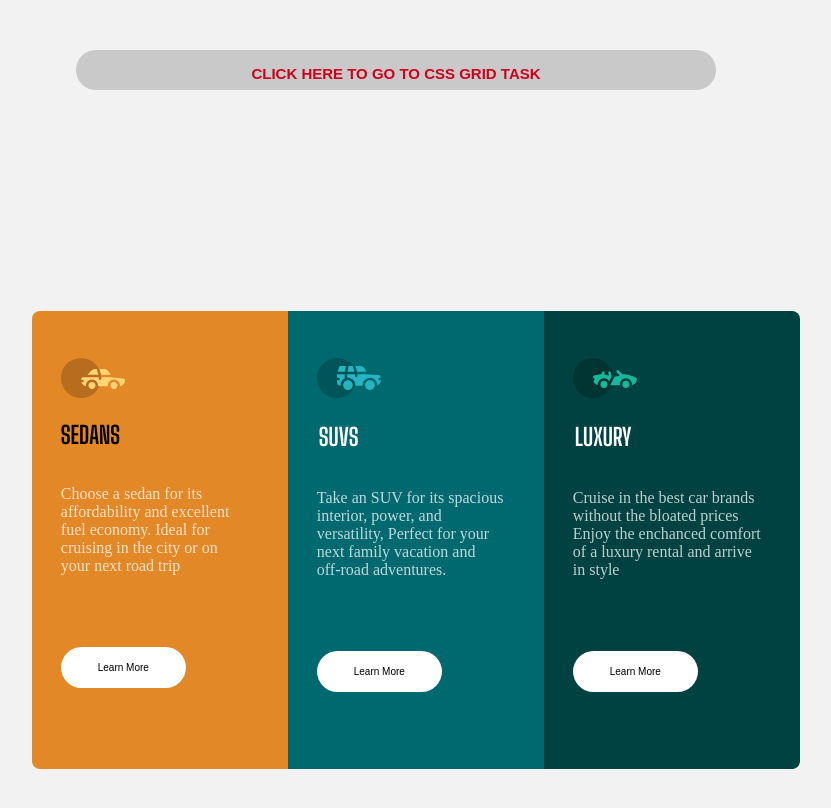
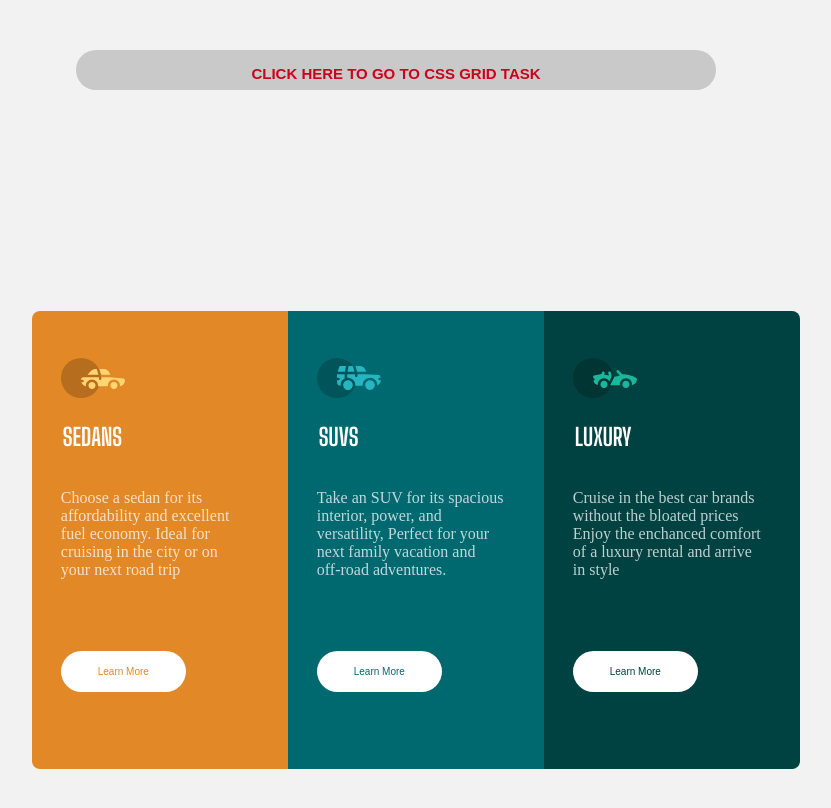
Before and after one commit to Seyopsy/css-grid-flexbox, a plain HTML site: page index.html in a window 1280 px wide. Shown: the whole page, without its empty margins (224-1055 px from the left). Drawn offline with Linux system fonts and the light colour scheme.

Commit message:
Add files via upload

```diff
--- a/index.html
+++ b/index.html
@@ -18,7 +18,7 @@
     <a href="grid.html" > <button class="special_button" type="button">CLICK HERE TO GO TO CSS GRID TASK</button>
     </a>
     <main>
-      <div id="#spec_button1" class="left-content">
+      <div class="left-content">
         <br>
         <img src="icon-sedans.svg" alt="SEDANS" />
         <br />
@@ -37,9 +37,9 @@
         <br />
         <br />
         <br />
-        <button type="button" class="button">Learn More</button>
+        <button type="button" class="button1">Learn More</button>
       </div>
-      <div id="#spec_button2" class="middle-content">
+      <div class="middle-content">
         <br>
         <img src="icon-suvs.svg" alt="SUVS" />
         <br />
@@ -58,9 +58,9 @@
         <br />
         <br />
         <br />
-        <button type="button" class="button">Learn More</button>
+        <button type="button" class="button2">Learn More</button>
       </div>
-      <div id="#spec_button3" class="right-content">
+      <div class="right-content">
         <br>
         <img src="icon-luxury.svg" alt="LUXURY" />
         <br />
@@ -79,7 +79,7 @@
         <br />
         <br />
         <br />
-        <button type="button" class="button">Learn More</button>
+        <button type="button" class="button3">Learn More</button>
       </div>
     </main>
     </body>
--- a/style.css
+++ b/style.css
@@ -24,8 +24,6 @@ main {
   width: 33%;
   border-top-left-radius: 8px;
   border-bottom-left-radius: 8px;
-}
-
 }
 .left-content h2 {
   padding: 2px;
@@ -55,12 +53,33 @@ main {
   color: white;
 }
 
-.button {
+.button1 {
   border-radius: 30px;
   border: 2px;
   font-size: 10px;
   padding: 15px 20px;
   width: 125px;
+  color:hsl(31, 77%, 52%);
+  background-color: #ffffff;
+}
+
+.button2 {
+  border-radius: 30px;
+  border: 2px;
+  font-size: 10px;
+  padding: 15px 20px;
+  width: 125px;
+  color: hsl(184, 100%, 22%);
+  background-color: #ffffff;
+}
+
+.button3 {
+  border-radius: 30px;
+  border: 2px;
+  font-size: 10px;
+  padding: 15px 20px;
+  width: 125px;
+  color: hsl(179, 100%, 13%);
   background-color: #ffffff;
 }
 
@@ -80,20 +99,7 @@ main {
   background-color: #c9c9c9;
 }
 
-.button #spec_button3{
-  color:hsl(179, 100%, 13%);
-}
-
-.button #spec_button2{
-  color:hsl(184, 100%, 22%);
-}
-
-.button #spec_button1{
-  color:hsl(31, 77%, 52%);
-}
-
-
-.button:hover{
+.button1:hover{
   border-color: rgb(255, 255, 255);
   cursor: pointer;
   border-style: solid;
@@ -103,6 +109,24 @@ main {
 }
 
 
+.button2:hover{
+  border-color: rgb(255, 255, 255);
+  cursor: pointer;
+  border-style: solid;
+  border-width: 3px;
+  color: rgb(255, 255, 255);
+  background-color:transparent;
+}
+
+.button3:hover{
+  border-color: rgb(255, 255, 255);
+  cursor: pointer;
+  border-style: solid;
+  border-width: 3px;
+  color: rgb(255, 255, 255);
+  background-color:transparent;
+}
+
 h2 {
     font-family: 'Big Shoulders Display', cursive;
 }
```
